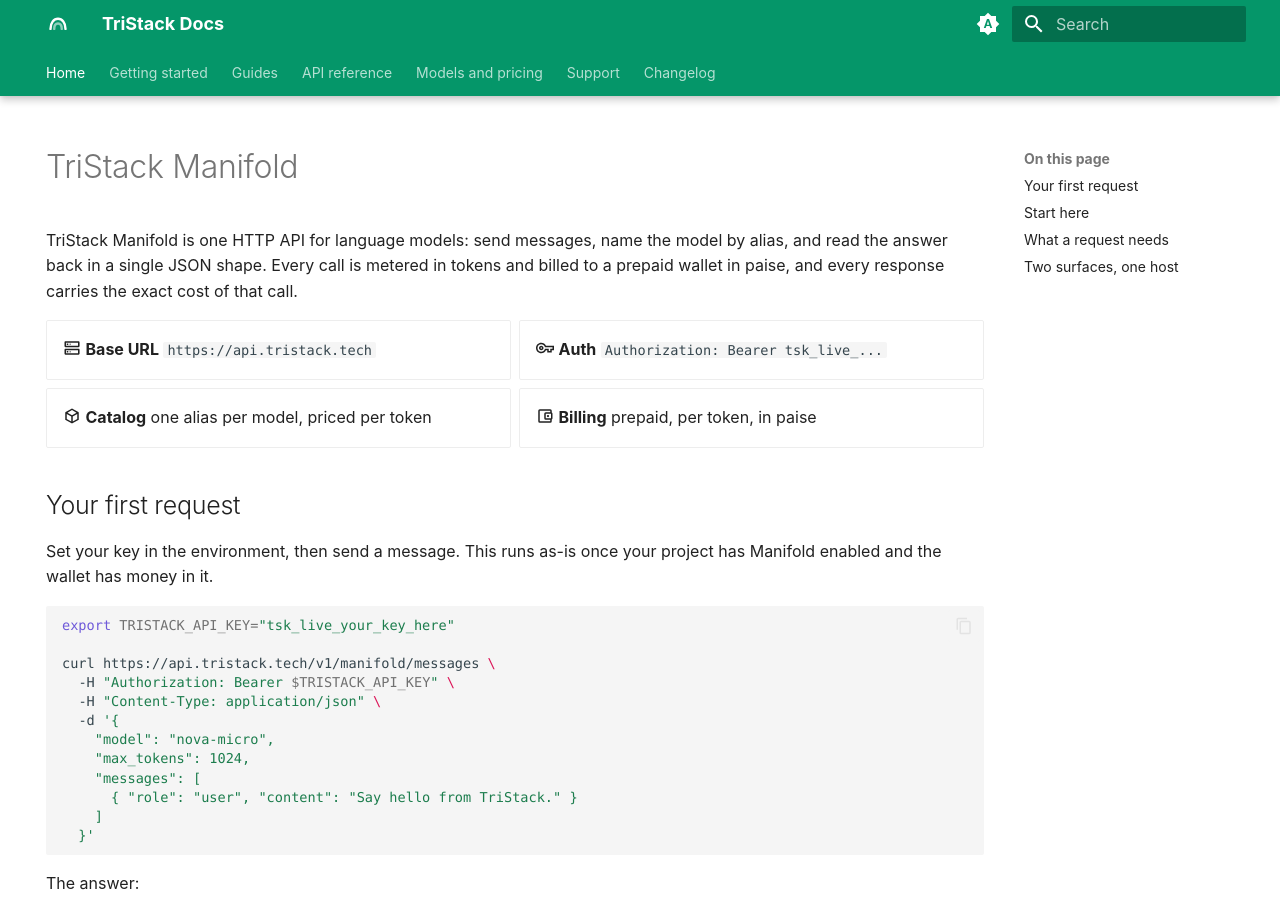
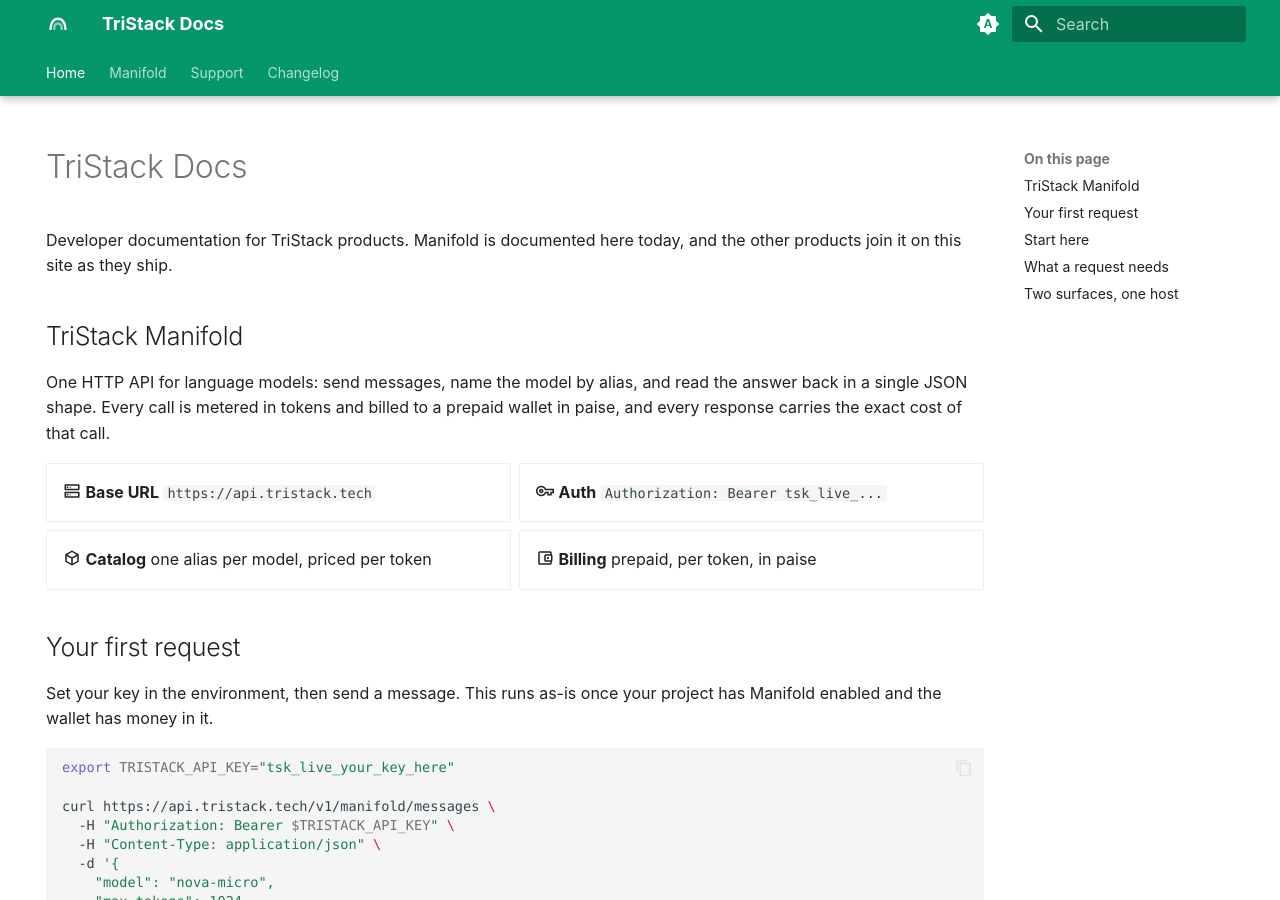
Before and after one commit to triStack-tech/tristack-docs, an MkDocs documentation site: the page built from docs/index.md, in a window 1280 px wide and 900 px high. Built offline with MkDocs 1.6.1 and Material for MkDocs 9.7.7, drawn with Linux system fonts in a browser that asks for light colours.

Commit message:
Frame the site as the docs home for TriStack products
The site, the navigation and the readme all described a Manifold-only
reference. Manifold is the first product documented here, not the only one
it is ever meant to hold, so product sections now sit at the top of the nav
and another product slots in beside Manifold without moving a page.

Also drops an internal editorial checklist that had no business in a public
readme, and trims a tooling comment that read like a review note.

```diff
--- a/docs/index.md
+++ b/docs/index.md
@@ -1,13 +1,17 @@
 ---
-title: TriStack Manifold
-description: One HTTP API for language models, metered per token and billed from a prepaid wallet.
+title: TriStack Docs
+description: Developer documentation for TriStack products.
 hide:
   - navigation
 ---
 
-# TriStack Manifold
+# TriStack Docs
 
-TriStack Manifold is one HTTP API for language models: send messages, name the model by alias, and read the answer back in a single JSON shape. Every call is metered in tokens and billed to a prepaid wallet in paise, and every response carries the exact cost of that call.
+Developer documentation for TriStack products. Manifold is documented here today, and the other products join it on this site as they ship.
+
+## TriStack Manifold
+
+One HTTP API for language models: send messages, name the model by alias, and read the answer back in a single JSON shape. Every call is metered in tokens and billed to a prepaid wallet in paise, and every response carries the exact cost of that call.
 
 <div class="grid" markdown>
 
--- a/mkdocs.yml
+++ b/mkdocs.yml
@@ -5,8 +5,8 @@
 # file holding that hostname. Change this line at the same time as adding the CNAME.
 site_url: https://tristack-tech.github.io/tristack-docs/
 site_description: >-
-  Developer documentation for TriStack Manifold: one HTTP API for language models,
-  metered per token and billed from a prepaid wallet.
+  Developer documentation for TriStack products, starting with Manifold: one HTTP API
+  for language models, metered per token and billed from a prepaid wallet.
 site_author: Tristack Technologies LLP
 copyright: >-
   TriStack is a product of Tristack Technologies LLP (LLPIN ACP-3743),
@@ -116,21 +116,24 @@
   unrecognized_links: warn
   anchors: warn
 
+# Product sections sit at the top level so another TriStack product slots in beside
+# Manifold without moving any of these pages.
 nav:
   - Home: index.md
-  - Getting started: getting-started.md
-  - Guides:
-      - Authentication: guides/authentication.md
-      - Streaming: guides/streaming.md
-      - Vision and images: guides/vision.md
-  - API reference:
-      - Overview: api/index.md
-      - Create a message: api/messages.md
-      - List models: api/models.md
-      - Errors: api/errors.md
-      - Dashboard API: api/dashboard.md
-  - Models and pricing:
-      - Model catalog: pricing/models.md
-      - Pricing and billing: pricing/billing.md
+  - Manifold:
+      - Getting started: getting-started.md
+      - Guides:
+          - Authentication: guides/authentication.md
+          - Streaming: guides/streaming.md
+          - Vision and images: guides/vision.md
+      - API reference:
+          - Overview: api/index.md
+          - Create a message: api/messages.md
+          - List models: api/models.md
+          - Errors: api/errors.md
+          - Dashboard API: api/dashboard.md
+      - Models and pricing:
+          - Model catalog: pricing/models.md
+          - Pricing and billing: pricing/billing.md
   - Support: support.md
   - Changelog: changelog.md
```
Also changed, not shown: README.md (+16 -36 lines), 1 other file.
